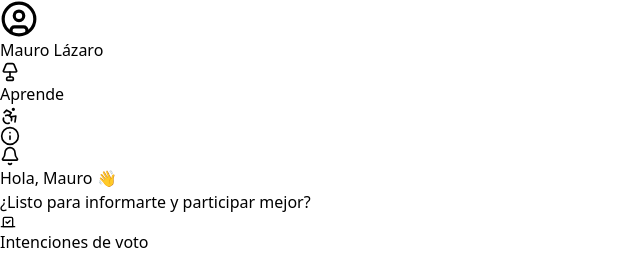
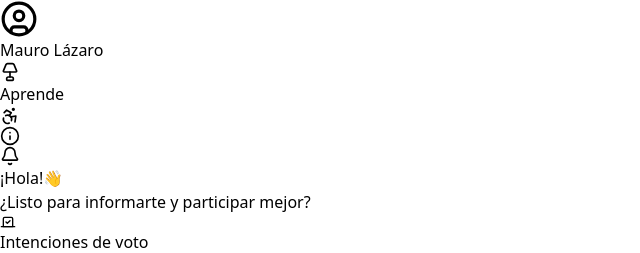
Before and after one commit to Is-Alejandro/verivoto, a React (Vite) app: page / in a window 1280 px wide. Shown: the top 253 px of the page, without its empty margins (0-640 px from the left). Built offline with nearby package versions, Linux system fonts and the light colour scheme.

Commit message:
actualización del saludo y chips del Home con estilos mejorados (tipografía, spacing, colores pastel, bordes y sombras

```diff
--- a/src/features/home/HomePage.tsx
+++ b/src/features/home/HomePage.tsx
@@ -9,12 +9,13 @@ export default function HomePage() {
     return (
         <Layout>
             <div className="mt-2">
+                {/* Greeting Mejorado */}
+                <h1 className="text-3xl font-bold text-neutral-900 flex items-center gap-2 mt-2">
+                    ¡Hola!
+                    <span className="text-2xl">👋</span>
+                </h1>
 
-        {/* Greeting */}
-        <h1 className="text-2xl font-semibold text-neutral-800">
-          Hola, Mauro 👋
-        </h1>
-        <p className="text-neutral-500 text-sm mt-1">
+                <p className="text-neutral-500 text-[15px] mt-2">
                     ¿Listo para informarte y participar mejor?
                 </p>
 
--- a/src/features/home/components/HeaderChips.tsx
+++ b/src/features/home/components/HeaderChips.tsx
@@ -5,14 +5,14 @@ export default function HeaderChips() {
     <div className="flex gap-3 mt-4">
 
       {/* Chip 1 */}
-      <div className="flex items-center gap-2 bg-green-100 text-green-700 px-3 py-1.5 rounded-full text-sm font-medium">
-        <Vote size={16} />
+      <div className="flex items-center gap-2 bg-[#D9F8DB] text-green-800 px-4 py-2 rounded-full text-[13px] font-medium shadow-sm border border-green-200">
+        <Vote size={16} className="text-green-700" />
         Intenciones de voto
       </div>
 
       {/* Chip 2 */}
-      <div className="flex items-center gap-2 bg-red-100 text-red-700 px-3 py-1.5 rounded-full text-sm font-medium">
-        <Flame size={16} />
+      <div className="flex items-center gap-2 bg-[#FFD9D9] text-red-800 px-4 py-2 rounded-full text-[13px] font-medium shadow-sm border border-red-200">
+        <Flame size={16} className="text-red-700" />
         Boca de Urna
       </div>
 
```
Lines whose indentation alone changed are shown as unchanged.
